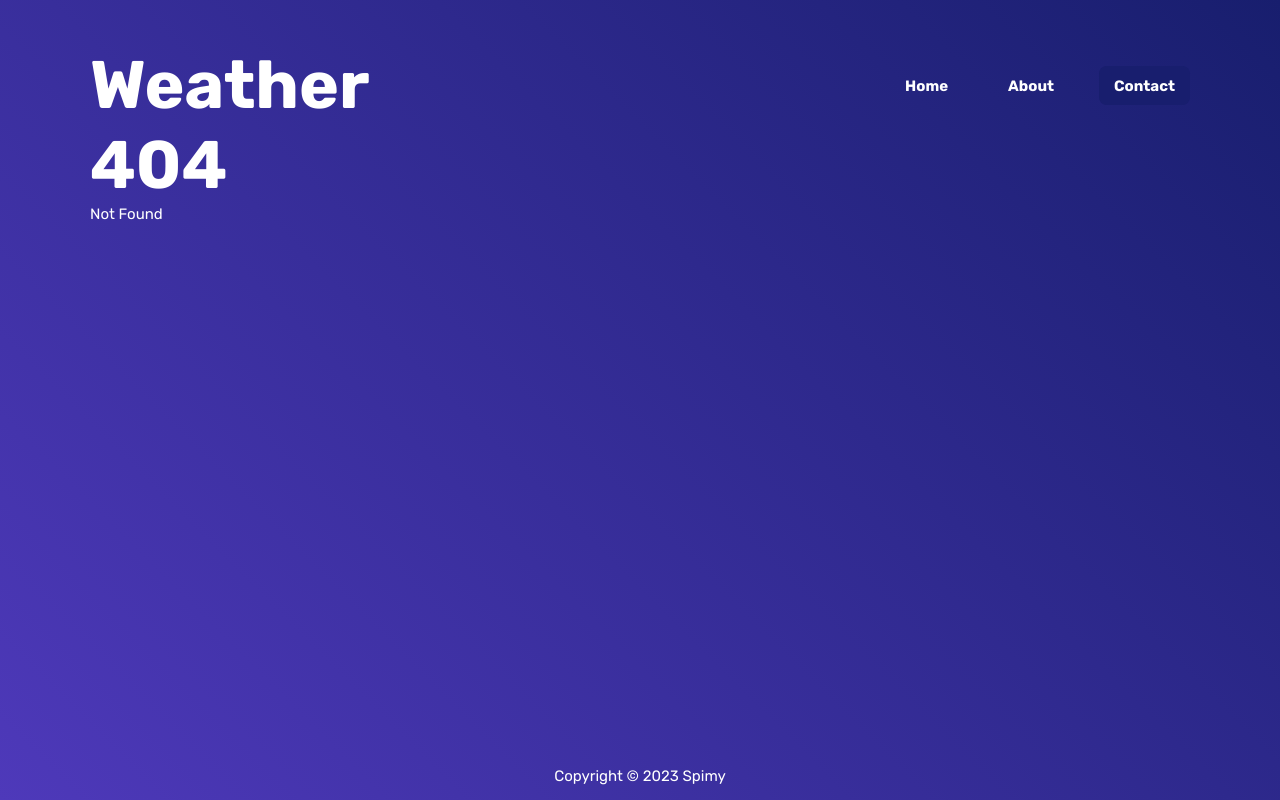
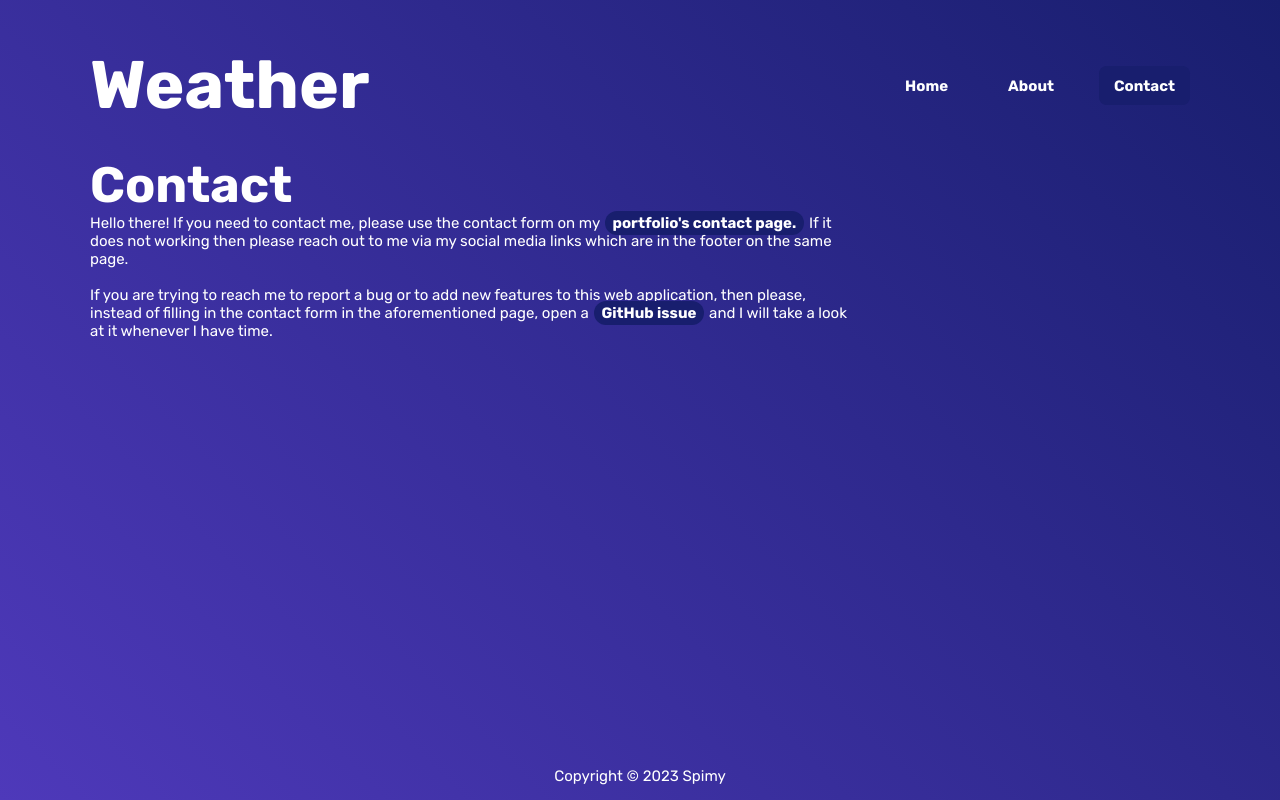
Before and after one commit to Spimy/weather-app, a SvelteKit app: page /contact in a window 1280 px wide. Before the commit this address had no page. Built offline with nearby package versions, Linux system fonts and the light colour scheme.

Commit message:
Add contact info page

```diff
--- /dev/null
+++ b/src/routes/contact/+page.svelte
@@ -0,0 +1,21 @@
+<section>
+	<h2>Contact</h2>
+	<p>
+		Hello there! If you need to contact me, please use the contact form on my <a
+			rel="external"
+			href="https://spimy.dev/contact"
+			target="_blank">portfolio's contact page.</a
+		>
+		If it does not working then please reach out to me via my social media links which are in the footer
+		on the same page.
+
+		<br />
+		<br />
+
+		If you are trying to reach me to report a bug or to add new features to this web application,
+		then please, instead of filling in the contact form in the aforementioned page, open a
+		<a rel="external" href="https://github.com/Spimy/weather-app/issues" target="_blank"
+			>GitHub issue</a
+		> and I will take a look at it whenever I have time.
+	</p>
+</section>
```
